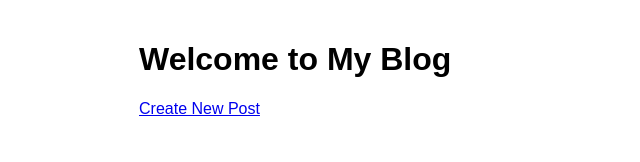
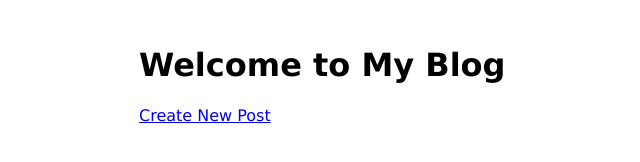
Before and after one commit to Chabod07/dynamic-blog-website, a plain HTML site: page index.html in a window 1280 px wide. Shown: the whole page, without its empty margins (101-741 px from the left). Drawn offline with Linux system fonts and the light colour scheme.

Commit message:
Changed font family to verdana and padding to 25px

```diff
--- a/styles.css
+++ b/styles.css
@@ -1,6 +1,6 @@
 body {
-    font-family: Arial, sans-serif;
+   font-family: Verdana, Geneva, Tahoma, sans-serif;
     max-width: 800px;
     margin: 0 auto;
-    padding: 20px;
+    padding: 25px;
 }
```
Also changed, not shown: post.html (+1 -0 lines).
